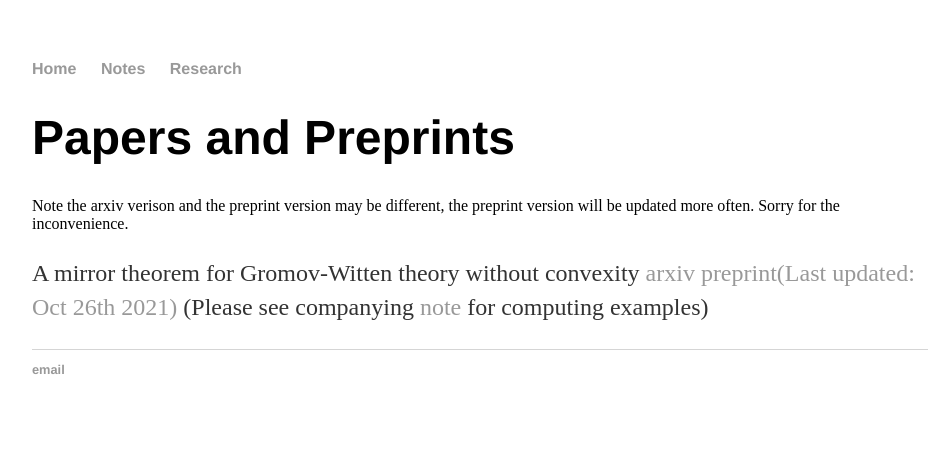
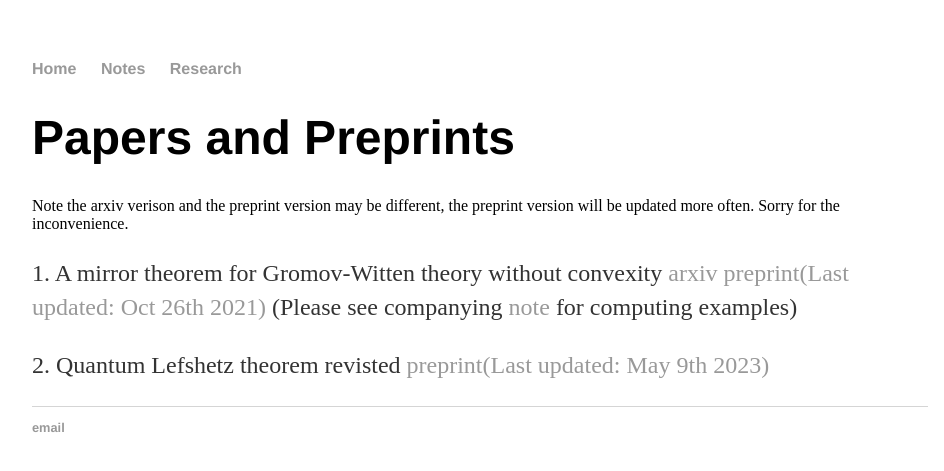
Before and after one commit to Junmathwang/junmathwang.github.io, a Jekyll site: the page built from research/index.html, in a window 1280 px wide. Shown: the top 471 px of the page, without its empty margins (160-1104 px from the left). Built offline with Jekyll 4.4.1, drawn with Linux system fonts in a browser that asks for light colours.

Commit message:
Update index.html

```diff
--- a/research/index.html
+++ b/research/index.html
@@ -7,6 +7,6 @@
 
 					<h1>Papers and Preprints</h1>
                                         Note the arxiv verison and the preprint version may be different, the preprint version will be updated more often. Sorry for the inconvenience.
-					<p> A mirror theorem for Gromov-Witten theory without convexity <a href="http://arxiv.org/abs/1910.14440">arxiv</a> <a href="var3- GW without convexity.pdf">preprint(Last updated: Oct 26th 2021)</a> (Please see companying <a href="https://www.dropbox.com/s/fnonb722qjsjdp3/I-functions%20for%20toric%20stack%20hypersurface.pdf?dl=0">note</a> for computing examples)
-
+					<p>1. A mirror theorem for Gromov-Witten theory without convexity <a href="http://arxiv.org/abs/1910.14440">arxiv</a> <a href="var3- GW without convexity.pdf">preprint(Last updated: Oct 26th 2021)</a> (Please see companying <a href="https://www.dropbox.com/s/fnonb722qjsjdp3/I-functions%20for%20toric%20stack%20hypersurface.pdf?dl=0">note</a> for computing examples)
+                                     <p>2. Quantum Lefshetz theorem revisted  <a href="qltre.pdf">preprint(Last updated: May 9th 2023)</a>
 	</div>
```
